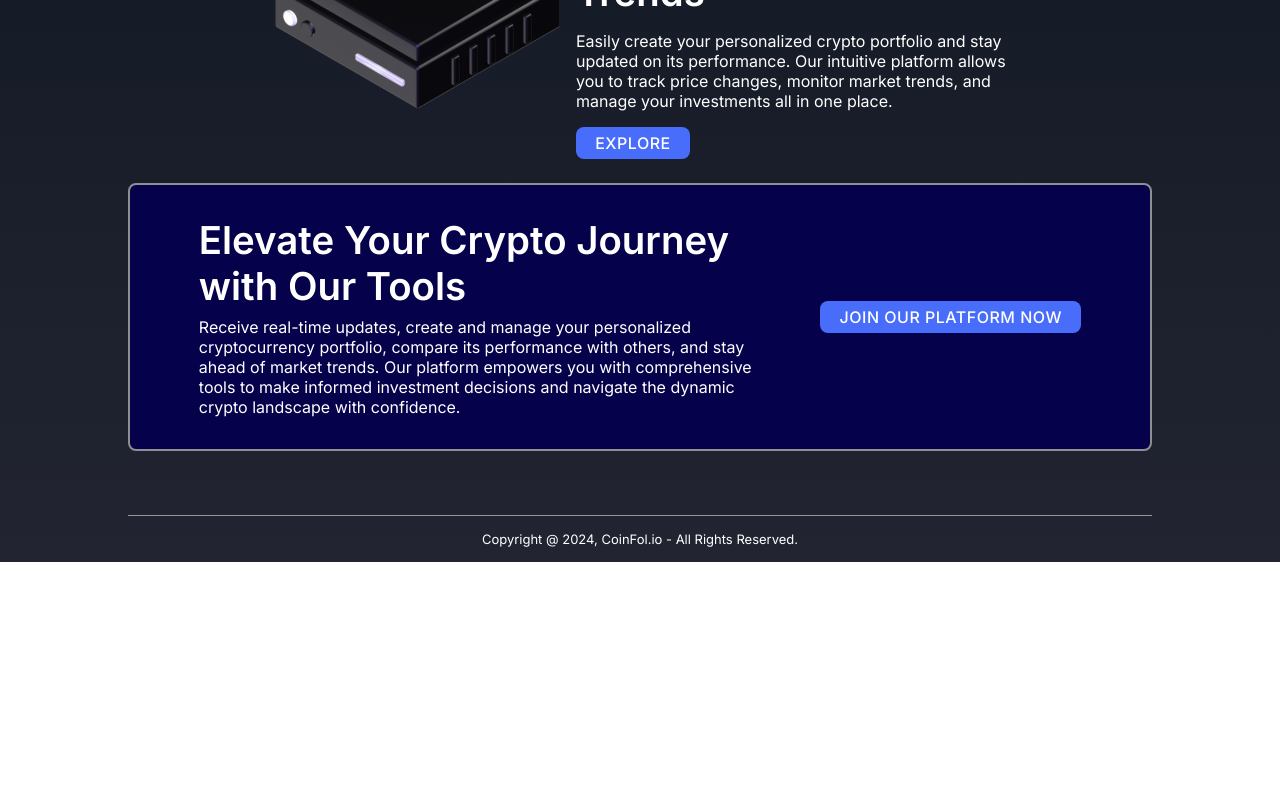
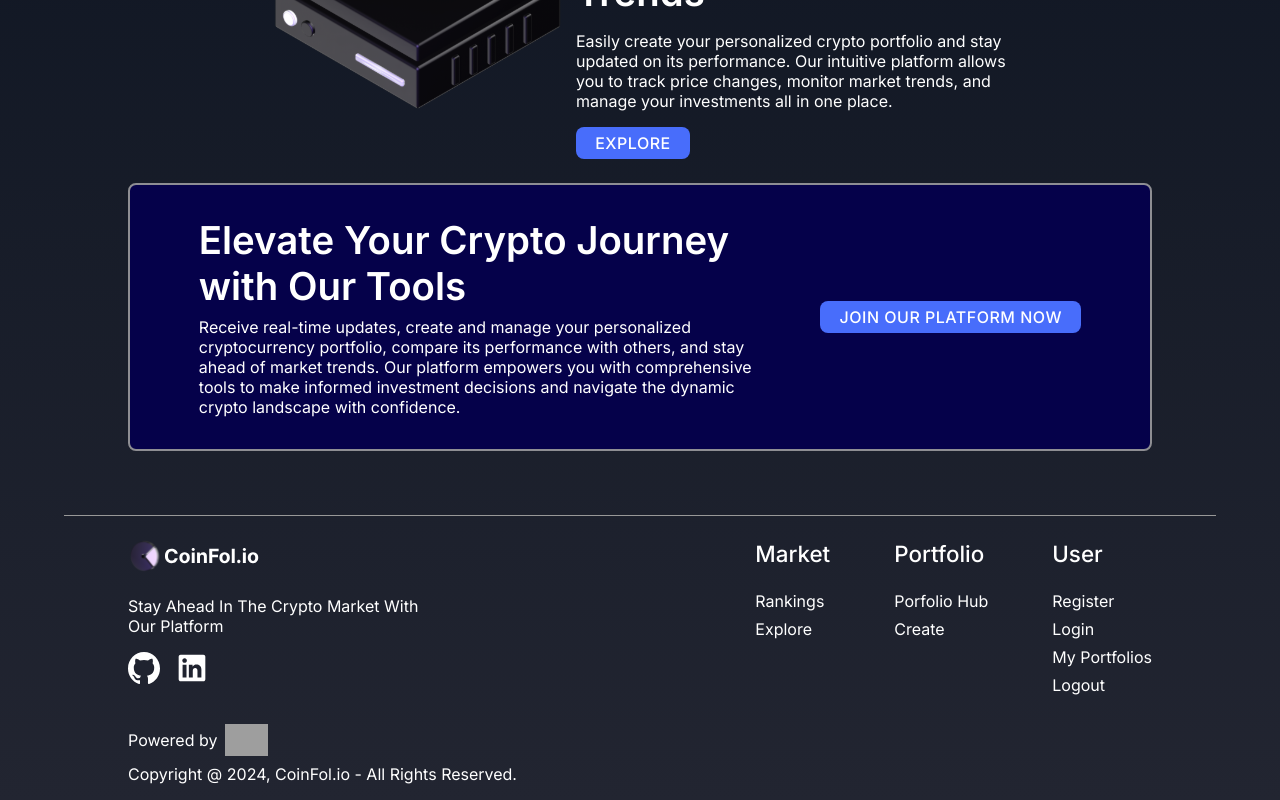
Before and after one commit to dimitarraychev/coinfolio, a React (Vite) app: page / in a window 1280 px wide. Shown: the part 1393-2193 px from the top of the page. Before the commit the page ends 1955 px from the top, so only its background shows below. Built offline with nearby package versions, Linux system fonts and the light colour scheme; no server answers; grey boxes are pictures that could not be loaded.

Commit message:
Footer rework

```diff
--- a/src/components/Footer/Footer.css
+++ b/src/components/Footer/Footer.css
@@ -1,8 +1,66 @@
 .footer {
-	text-align: center;
 	margin: auto;
-	max-width: 80%;
-	padding: 15px 0px;
+	max-width: 90%;
 	border-top: 1px solid #989898;
-	font-size: 13px;
+	display: flex;
+	align-items: flex-start;
+	justify-content: space-between;
+	padding: 1rem 4rem;
 }
+
+.footer-about {
+	display: flex;
+	flex-direction: column;
+	align-items: flex-start;
+}
+
+.footer-about .logo {
+	height: 3rem;
+	margin-bottom: 1rem;
+}
+
+.footer-about .coingecko-logo {
+	height: 2rem;
+}
+
+.footer-about .coingecko {
+	margin: 0.5rem 0;
+	display: flex;
+	align-items: center;
+	gap: 0.5rem;
+}
+
+.footer-about .motto {
+	max-width: 30ch;
+}
+
+.footer-about .logos-wrapper {
+	display: flex;
+	align-items: center;
+	justify-content: center;
+	gap: 1rem;
+	margin: 1rem 0 2rem 0;
+}
+
+.footer-about .logos-wrapper img {
+	height: 2rem;
+	aspect-ratio: 1/1;
+}
+
+.footer-right {
+	display: flex;
+	gap: 5vw;
+}
+
+.footer-market,
+.footer-portfolio,
+.footer-user {
+	margin-top: 0.5rem;
+	display: flex;
+	flex-direction: column;
+	gap: 0.5rem;
+}
+
+.footer h6 {
+	margin-bottom: 1rem;
+}
--- a/src/components/Footer/Footer.jsx
+++ b/src/components/Footer/Footer.jsx
@@ -1,10 +1,74 @@
 import React from "react";
 import "./Footer.css";
+import logo from "../../assets/logo.svg";
+import githubLogo from "../../assets/logos/github.svg";
+import linkedInLogo from "../../assets/logos/linkedin.svg";
+import coinGeckoLogo from "../../assets/logos/coingecko.svg";
+import { Link } from "react-router-dom";
 
 const Footer = () => {
 	return (
 		<div className="footer">
-			<p>Copyright @ 2024, CoinFol.io - All Rights Reserved.</p>
+			<div className="footer-about">
+				<img src={logo} alt="logo" className="logo" />
+				<p className="motto">
+					Stay Ahead In The Crypto Market With Our Platform
+				</p>
+
+				<div className="logos-wrapper">
+					<img src={githubLogo} alt="github" />
+					<img src={linkedInLogo} alt="linkedin" />
+				</div>
+
+				<p className="coingecko">
+					Powered by{" "}
+					<img
+						src={coinGeckoLogo}
+						alt="coinGecko"
+						className="coingecko-logo"
+					/>
+				</p>
+
+				<p>Copyright @ 2024, CoinFol.io - All Rights Reserved.</p>
+			</div>
+
+			<div className="footer-right">
+				<div className="footer-market">
+					<h6>Market</h6>
+					<Link to={"/rankings"}>
+						<p>Rankings</p>
+					</Link>
+					<Link to={"/explore"}>
+						<p>Explore</p>
+					</Link>
+				</div>
+
+				<div className="footer-portfolio">
+					<h6>Portfolio</h6>
+					<Link to={"/hub"}>
+						<p>Porfolio Hub</p>
+					</Link>
+					<Link to={"/hub/create"}>
+						<p>Create</p>
+					</Link>
+				</div>
+
+				<div className="footer-user">
+					<h6>User</h6>
+					<Link to={"/register"}>
+						<p>Register</p>
+					</Link>
+					<Link to={"login"}>
+						<p>Login</p>
+					</Link>
+					<Link to={"My Portfolios"}>
+						<p>My Portfolios</p>
+					</Link>
+					<Link to={"logout"}>
+						<p>Logout</p>
+					</Link>
+				</div>
+			</div>
 		</div>
 	);
 };
```
